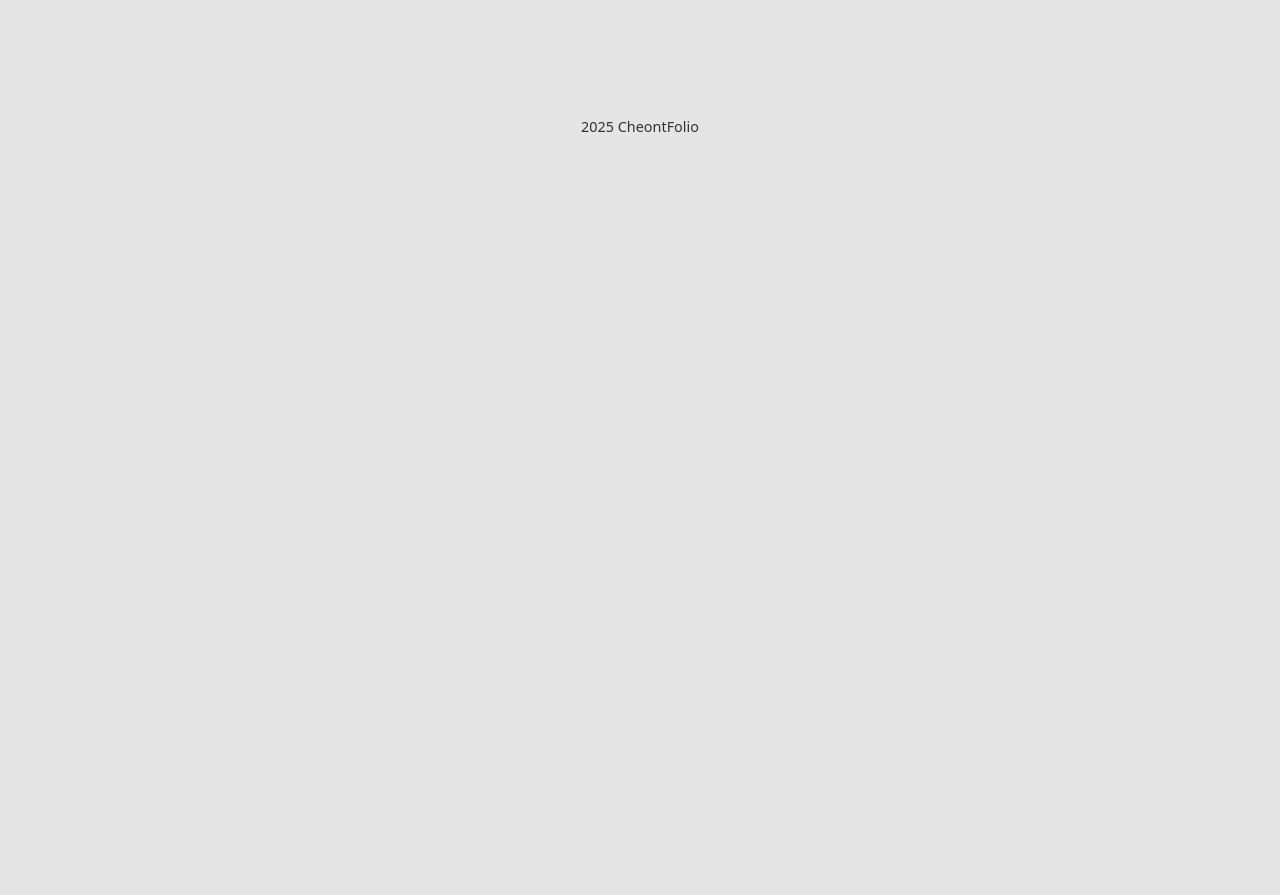
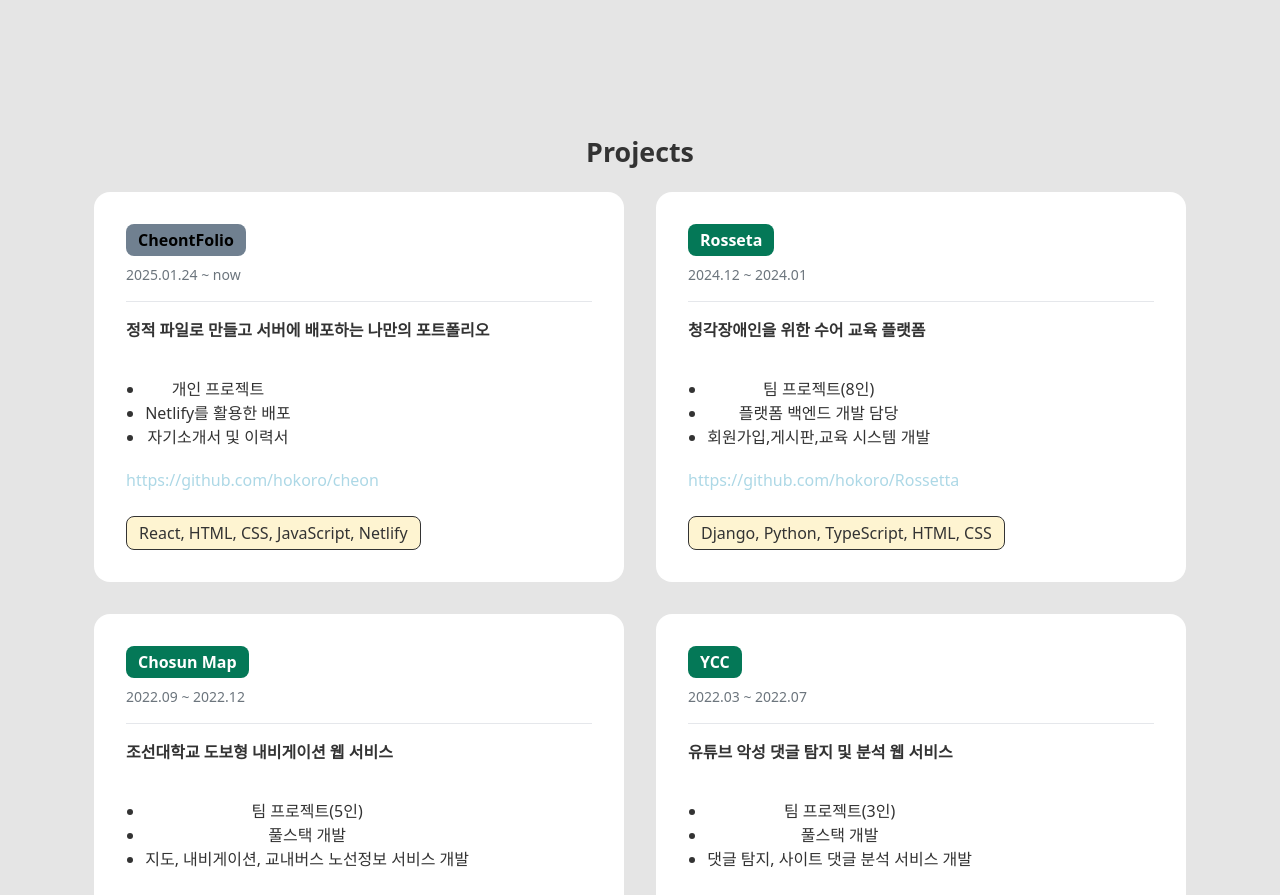
Before and after one commit to hokoro/cheon, a React (Create React App) app: page / in a window 1280 px wide. Shown: the part 1900-2795 px from the top of the page. Before the commit the page ends 2117 px from the top, so only its background shows below. Built offline with nearby package versions, Linux system fonts and the light colour scheme.

Commit message:
Project Component 개발

```diff
--- a/package.json
+++ b/package.json
@@ -30,6 +30,7 @@
     "@testing-library/react": "^13.4.0",
     "react": "^18.3.1",
     "react-dom": "^18.3.1",
+    "react-icons": "^5.4.0",
     "react-scripts": "5.0.1",
     "react-scroll": "^1.9.0",
     "web-vitals": "^4.2.4"
--- a/src/components/Common/jsx/Layout.jsx
+++ b/src/components/Common/jsx/Layout.jsx
@@ -5,6 +5,7 @@ import Introduction from "../../Introduction/jsx/Introduction";
 import Skills from "../../Skills/jsx/Skills";
 import Address from "../../Address/jsx/Address";
 import AwardAndActivations from "../../AwardsAndActivations/jsx/AwardAndActivations";
+import Projects from "../../DevelopmentProjects/jsx/Projects";
 const Layout = ({children}) =>{
     return(
         <div className="Layout">
@@ -13,7 +14,7 @@ const Layout = ({children}) =>{
             <Skills/>
             <Address/>
             <AwardAndActivations/>
-                <main className="content">{children}</main>
+            <Projects/>
             <Footer/>
         </div>
     );
--- /dev/null
+++ b/src/components/DevelopmentProjects/css/projects.css
@@ -0,0 +1,89 @@
+.Projects{
+    text-align: center;
+    padding: 4rem 1.5rem;
+    margin: 0 auto;
+    max-width: 71.25rem;
+}
+
+.Projects-title{
+    font-size: 1.675rem;
+    font-weight: bold;
+    margin-bottom: 20px;
+}
+
+.Projects-content{
+    display: flex;
+    flex-wrap: wrap;
+    gap: 2rem;
+}
+
+.Projects-content .Projects-content-piece{
+    display: flex;
+    flex-direction: column; /*수직 정렬*/
+    padding:2rem;
+    background-color: #FFFFFF;
+    border-radius: 1rem;
+    width: calc((100% - 2rem) / 2); /*화면에 절반으로 나눠 줄당 2개씩 */
+}
+
+.Projects-content .Projects-content-piece .Projects-class{
+    align-self: flex-start;
+    font-weight: 700;
+    padding: .25rem .75rem;
+    margin-bottom: .5rem;
+    color:white;
+    border-radius: .5rem;
+}
+
+.Projects-content .Projects-content-piece .Projects-duration{
+    align-self: flex-start;
+    padding-bottom: .5rem;
+    margin-bottom: .5rem;
+    font-size: .875rem;
+    color: #6c757d;
+}
+
+
+.Projects-content .Projects-content-piece .individual{
+    background-color: slategray; /* 밝은 주황 */
+    color: black;
+}
+
+.Projects-content .Projects-content-piece .team{
+    background-color: #047857; /* 진한 초록 */
+    color: white;
+}
+
+.Projects-content .Projects-content-piece .Project-explanation{
+    align-self: flex-start;
+    font-weight: 700;
+    padding: .5rem 0;
+    margin:  .5rem 0;
+}
+
+.Projects-content .Projects-content-piece .Project-deep-explanation{
+    align-self: flex-start;
+    padding: .6rem .6rem;
+    margin:  .6rem .6rem;
+    list-style: disc; /* 기본 마커 제거 */
+}
+
+.Projects-link{
+    align-self: flex-start;
+    color:lightblue;
+    font-weight: 500;
+    margin-bottom: .5rem;
+}
+
+.Projects-link:hover{
+    color:mediumblue;
+}
+
+.Projects-skills{
+    align-self: flex-start;
+    background-color: rgba(249,197,29,.2);
+    border-radius: .5rem;
+    border: 1px solid;
+    margin-top: 1rem;
+    padding: .25rem .75rem;
+}
--- /dev/null
+++ b/src/components/DevelopmentProjects/jsx/Projects.jsx
@@ -0,0 +1,143 @@
+import React from 'react';
+import '../css/projects.css';
+
+const Projects = () =>{
+
+    return(
+        <div className="Projects">
+            <h1 className="Projects-title">Projects</h1>
+            <div className="Projects-content">
+                <div className="Projects-content-piece">
+                    <h4 className="Projects-class individual">CheontFolio</h4>
+                    <p className="Projects-duration">2025.01.24 ~ now</p>
+                    <hr/>
+                    <h5 className="Project-explanation">정적 파일로 만들고 서버에 배포하는 나만의 포트폴리오</h5>
+                    <ul className="Project-deep-explanation">
+                        <li>개인 프로젝트</li>
+                        <li>Netlify를 활용한 배포</li>
+                        <li>자기소개서 및 이력서</li>
+                    </ul>
+                    <a href={"https://github.com/hokoro/cheon"} className="Projects-link">https://github.com/hokoro/cheon</a>
+                    <div className="Projects-skills">
+                        React, HTML, CSS, JavaScript, Netlify
+                    </div>
+                </div>
+                <div className="Projects-content-piece">
+                    <h4 className="Projects-class team">Rosseta</h4>
+                    <p className="Projects-duration">2024.12 ~ 2024.01</p>
+                    <hr/>
+                    <h5 className="Project-explanation">청각장애인을 위한 수어 교육 플랫폼</h5>
+                    <ul className="Project-deep-explanation">
+                        <li>팀 프로젝트(8인)</li>
+                        <li>플랫폼 백엔드 개발 담당</li>
+                        <li>회원가입,게시판,교육 시스템 개발</li>
+                    </ul>
+                    <a href={"https://github.com/hokoro/Rossetta"}
+                       className="Projects-link">https://github.com/hokoro/Rossetta</a>
+                    <div className="Projects-skills">
+                        Django, Python, TypeScript, HTML, CSS
+                    </div>
+                </div>
+                <div className="Projects-content-piece">
+                    <h4 className="Projects-class team">Chosun Map</h4>
+                    <p className="Projects-duration">2022.09 ~ 2022.12</p>
+                    <hr/>
+                    <h5 className="Project-explanation">조선대학교 도보형 내비게이션 웹 서비스</h5>
+                    <ul className="Project-deep-explanation">
+                        <li>팀 프로젝트(5인)</li>
+                        <li>풀스택 개발</li>
+                        <li>지도, 내비게이션, 교내버스 노선정보 서비스 개발</li>
+                    </ul>
+                    <a href={"https://github.com/hokoro/ChosunMap"}
+                       className="Projects-link">https://github.com/hokoro/ChosunMap</a>
+                    <div className="Projects-skills">
+                        Django, Python, HTML, CSS, Vanilla JS
+                    </div>
+                </div>
+                <div className="Projects-content-piece">
+                    <h4 className="Projects-class team">YCC</h4>
+                    <p className="Projects-duration">2022.03 ~ 2022.07</p>
+                    <hr/>
+                    <h5 className="Project-explanation">유튜브 악성 댓글 탐지 및 분석 웹 서비스</h5>
+                    <ul className="Project-deep-explanation">
+                        <li>팀 프로젝트(3인)</li>
+                        <li>풀스택 개발</li>
+                        <li>댓글 탐지, 사이트 댓글 분석 서비스 개발</li>
+                    </ul>
+                    <a href={"https://github.com/hokoro/YoutubeCommnetCleaner"}
+                       className="Projects-link">https://github.com/hokoro/YoutubeCommentCleaner</a>
+                    <div className="Projects-skills">
+                        Django, Python, HTML, CSS
+                    </div>
+                </div>
+                <div className="Projects-content-piece">
+                    <h4 className="Projects-class team">Pose_Eureka</h4>
+                    <p className="Projects-duration">2021.12</p>
+                    <hr/>
+                    <h5 className="Project-explanation">모션 인식 웹 스트리밍 서비스</h5>
+                    <ul className="Project-deep-explanation">
+                        <li>팀 프로젝트(4인)</li>
+                        <li>Mediapipe js 모션 분류 기능 개발</li>
+                        <li>1:1 스트리밍 게임 서비스</li>
+                    </ul>
+                    <a href={"https://github.com/hokoro/Pose_EureKa"}
+                       className="Projects-link">https://github.com/hokoro/Pose_Eureka</a>
+                    <div className="Projects-skills">
+                        JavaScript, Jquery, Node.js, Flask, Express JS
+                    </div>
+                </div>
+                <div className="Projects-content-piece">
+                    <h4 className="Projects-class team">Escooter_No_Helmet_Detection_YOLO</h4>
+                    <p className="Projects-duration">2021.10</p>
+                    <hr/>
+                    <h5 className="Project-explanation">모빌리티 스쿠터 헬멧 착용 여부 판단 웹서비스</h5>
+                    <ul className="Project-deep-explanation">
+                        <li>팀 프로젝트(4인)</li>
+                        <li>업로드 탐지 백엔드 서비스 개발</li>
+                        <li>실시간 헬멧 미착용 탐지, 업로드 영상 미착용 탐지 </li>
+                    </ul>
+                    <a href={"https://github.com/hokoro/Escooter_No_Helmet_Detection_YOLO"}
+                       className="Projects-link">https://github.com/hokoro/Escooter_No_Helmet_Detection_YOLO</a>
+                    <div className="Projects-skills">
+                        Python, HTML, CSS, JS
+                    </div>
+                </div>
+                <div className="Projects-content-piece">
+                    <h4 className="Projects-class team">CJ_VRP</h4>
+                    <p className="Projects-duration">2021.09</p>
+                    <hr/>
+                    <h5 className="Project-explanation">택배 최적 경로 인사이트 도출</h5>
+                    <ul className="Project-deep-explanation">
+                        <li>팀 프로젝트(4인)</li>
+                        <li>화성시 데이터 분석, 전처리, 시각화 담당</li>
+                        <li>택배 최적 경로 알고리즘을 도출후 인사이트 제작</li>
+                    </ul>
+                    <a href={"https://github.com/hokoro/CJ_Competition"}
+                       className="Projects-link">https://github.com/hokoro/CJ_Competition</a>
+                    <div className="Projects-skills">
+                        Python
+                    </div>
+                </div>
+                <div className="Projects-content-piece">
+                    <h4 className="Projects-class individual">Pinterest 서비스</h4>
+                    <p className="Projects-duration">2021.07~ 2021.10</p>
+                    <hr/>
+                    <h5 className="Project-explanation">Pinterest 서비스 만들기</h5>
+                    <ul className="Project-deep-explanation">
+                        <li>개인 프로젝트</li>
+                        <li>반응형 웹 사이트 제작(풀스택)</li>
+                        <li>Django를 활용한 Pinterest 서비스 개발</li>
+                    </ul>
+                    <a href={"https://github.com/hokoro/cheon01"}
+                       className="Projects-link">https://github.com/hokoro/cheon01</a>
+                    <div className="Projects-skills">
+                        Python, HTML, CSS, JS, Docker
+                    </div>
+                </div>
+            </div>
+        </div>
+    );
+
+}
+
+export default Projects;
--- a/src/components/Introduction/jsx/Introduction.jsx
+++ b/src/components/Introduction/jsx/Introduction.jsx
@@ -24,7 +24,7 @@ const Introduction = () =>{
                 <div className="bg-gray-800 text-white rounded-lg shadow-lg p-4 w-64 Introduction-tooltip">
                     <img src={imageUrl} alt="Logo"/>
                     <p><b>Name: </b>천영성</p>
-                    <p><b>Age: </b>27세(만)</p>
+                    <p><b>Age: </b>(만)27세</p>
                     <p><b>School: </b>조선대학교</p>
                     <p><b>Major: </b>컴퓨터공학과</p>
                     <p><b>Email: </b>hokoro123@Gmail.com</p>
```
Also changed, not shown: 1 other file (tests, documents, lock files or other folders).
